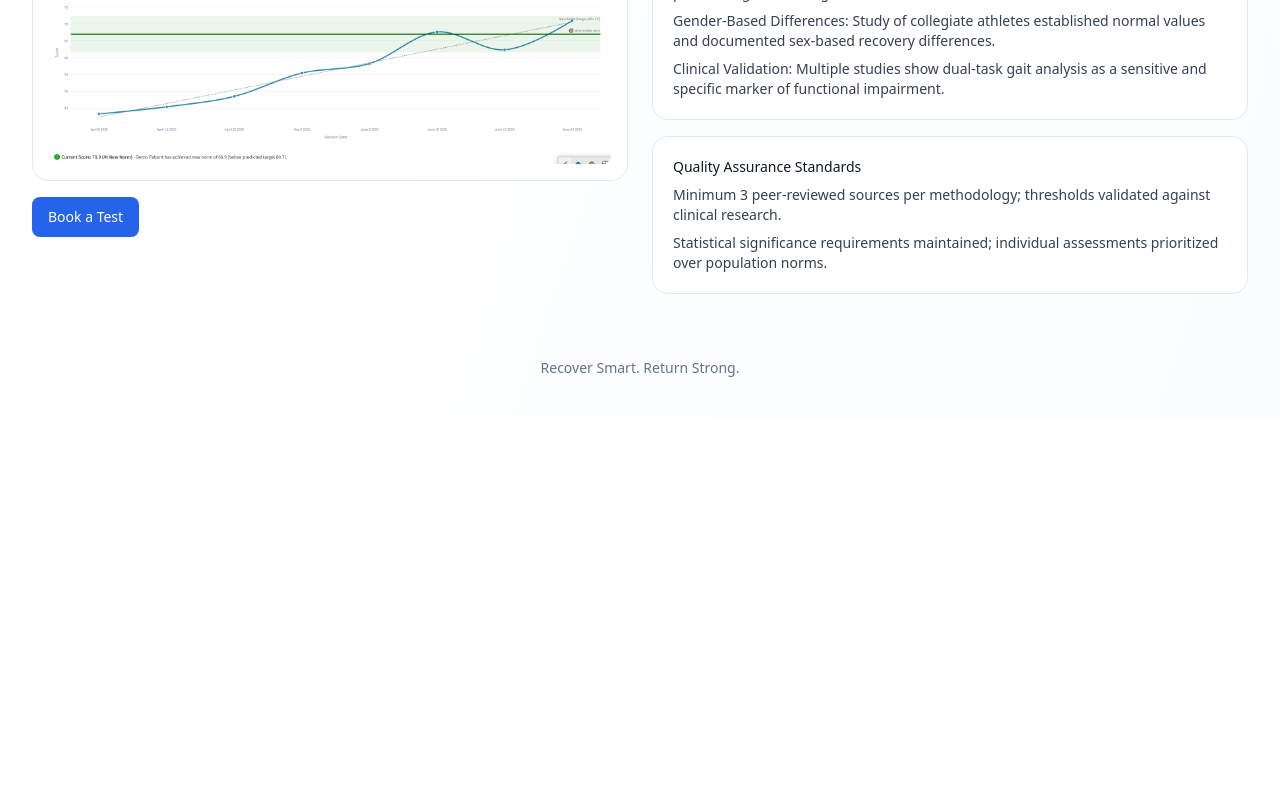
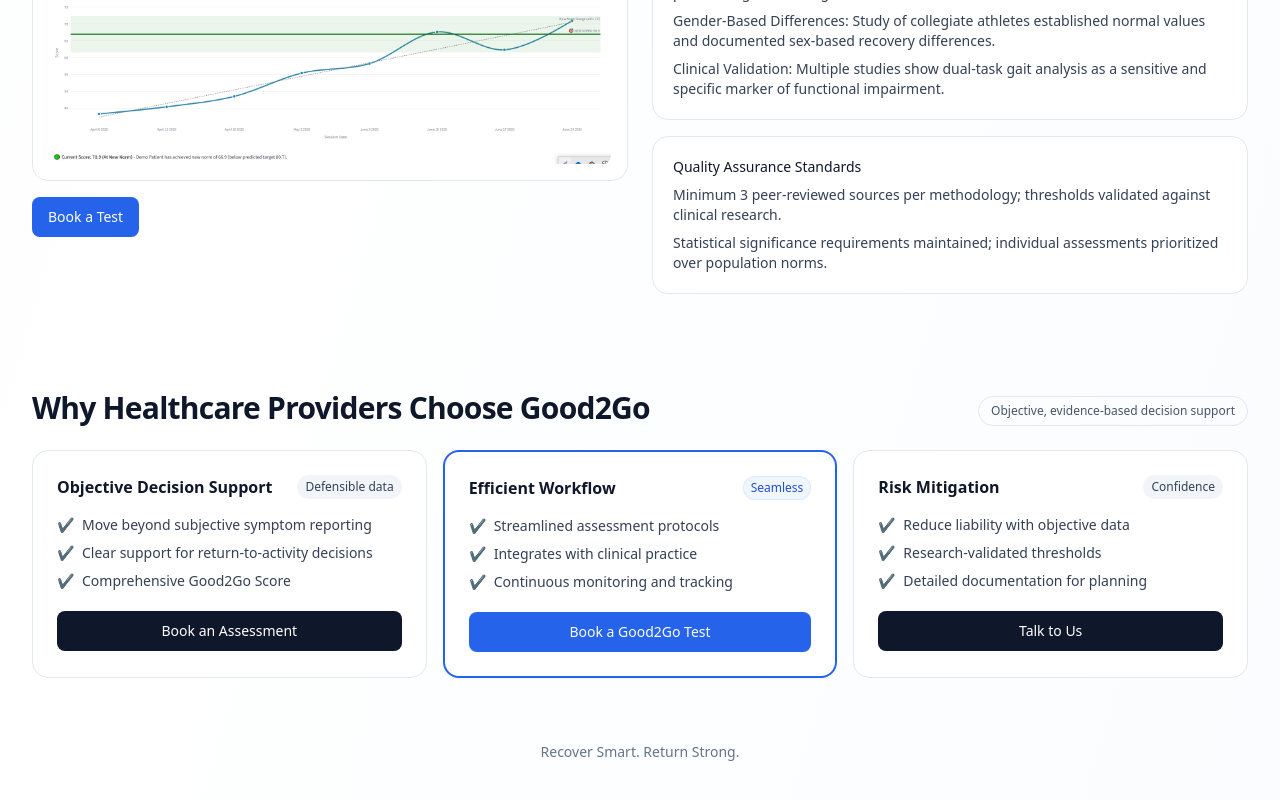
Before and after one commit to Barriej63/good2go-site, a Next.js app: page / in a window 1280 px wide. Shown: the part 3530-4330 px from the top of the page. Before the commit the page ends 3948 px from the top, so only its background shows below. Built offline with nearby package versions, Linux system fonts and the light colour scheme.

Commit message:
Update page.tsx

```diff
--- a/app/page.tsx
+++ b/app/page.tsx
@@ -274,6 +274,96 @@ export default function Page() {
   </div>
 </section>
 
+      {/* WHY CHOOSE US */}
+<section id="why-choose-us" className="mt-16 lg:mt-24">
+  <div className="flex items-end justify-between gap-6">
+    <h2 className="text-2xl sm:text-3xl font-semibold tracking-tight">
+      Why Healthcare Providers Choose Good2Go
+    </h2>
+    <span className="hidden sm:inline-flex items-center gap-2 rounded-full border border-slate-200 px-3 py-1.5 text-xs text-slate-600">
+      Objective, evidence-based decision support
+    </span>
+  </div>
+
+  {/* 3-card grid */}
+  <div className="mt-6 grid gap-4 lg:grid-cols-3">
+    {/* Objective Decision Support */}
+    <div className="rounded-2xl border border-slate-200 bg-white p-6">
+      <div className="flex items-center justify-between">
+        <div className="text-base font-semibold">Objective Decision Support</div>
+        <span className="rounded-full bg-slate-100 px-2 py-1 text-xs text-slate-700">Defensible data</span>
+      </div>
+      <ul className="mt-4 grid gap-2 text-sm text-slate-700">
+        <li className="flex items-center gap-2">
+          <span className="text-emerald-600">✔</span> Move beyond subjective symptom reporting
+        </li>
+        <li className="flex items-center gap-2">
+          <span className="text-emerald-600">✔</span> Clear support for return-to-activity decisions
+        </li>
+        <li className="flex items-center gap-2">
+          <span className="text-emerald-600">✔</span> Comprehensive Good2Go Score
+        </li>
+      </ul>
+      <a
+        href="https://book.good2go-rth.com"
+        className="inline-flex w-full items-center justify-center gap-2 hover:bg-slate-800 text-sm font-medium text-white bg-slate-900 rounded-lg mt-5 py-2.5"
+      >
+        Book an Assessment
+      </a>
+    </div>
+
+    {/* Efficient Workflow (highlighted) */}
+    <div className="rounded-2xl border-2 border-blue-600 bg-white p-6 shadow-sm">
+      <div className="flex items-center justify-between">
+        <div className="text-base font-semibold">Efficient Workflow</div>
+        <span className="rounded-full bg-blue-50 px-2 py-1 text-xs text-blue-700 ring-1 ring-inset ring-blue-100">Seamless</span>
+      </div>
+      <ul className="mt-4 grid gap-2 text-sm text-slate-700">
+        <li className="flex items-center gap-2">
+          <span className="text-emerald-600">✔</span> Streamlined assessment protocols
+        </li>
+        <li className="flex items-center gap-2">
+          <span className="text-emerald-600">✔</span> Integrates with clinical practice
+        </li>
+        <li className="flex items-center gap-2">
+          <span className="text-emerald-600">✔</span> Continuous monitoring and tracking
+        </li>
+      </ul>
+      <a
+        href="https://book.good2go-rth.com"
+        className="inline-flex w-full items-center justify-center gap-2 hover:bg-blue-700 text-sm font-medium text-white bg-blue-600 rounded-lg mt-5 py-2.5"
+      >
+        Book a Good2Go Test
+      </a>
+    </div>
+
+    {/* Risk Mitigation */}
+    <div className="rounded-2xl border border-slate-200 bg-white p-6">
+      <div className="flex items-center justify-between">
+        <div className="text-base font-semibold">Risk Mitigation</div>
+        <span className="rounded-full bg-slate-100 px-2 py-1 text-xs text-slate-700">Confidence</span>
+      </div>
+      <ul className="mt-4 grid gap-2 text-sm text-slate-700">
+        <li className="flex items-center gap-2">
+          <span className="text-emerald-600">✔</span> Reduce liability with objective data
+        </li>
+        <li className="flex items-center gap-2">
+          <span className="text-emerald-600">✔</span> Research-validated thresholds
+        </li>
+        <li className="flex items-center gap-2">
+          <span className="text-emerald-600">✔</span> Detailed documentation for planning
+        </li>
+      </ul>
+      <a
+        href="https://book.good2go-rth.com"
+        className="inline-flex w-full items-center justify-center gap-2 hover:bg-slate-800 text-sm font-medium text-white bg-slate-900 rounded-lg mt-5 py-2.5"
+      >
+        Talk to Us
+      </a>
+    </div>
+  </div>
+</section>
+
       {/* FOOTER tag line */}
       <footer className="mt-16 mb-10 text-center text-sm text-slate-500">
         Recover Smart. Return Strong.
```
